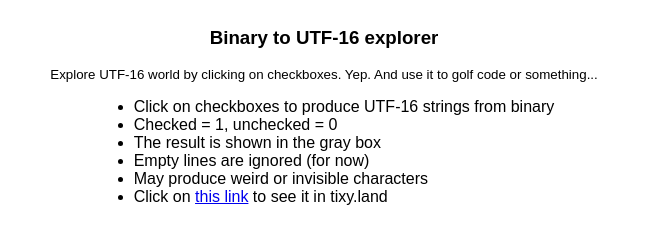
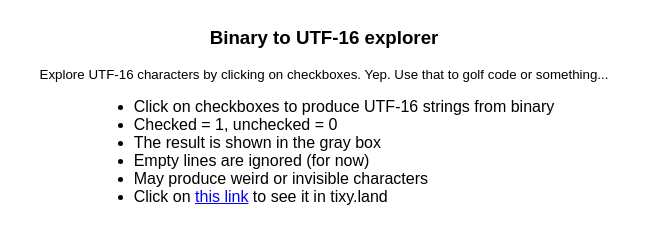
Before and after one commit to fxi/binutf, a website built with Vite: page static/index.html in a window 1280 px wide. Shown: the top 240 px of the page, 316-963 px from the left. Built offline with nearby package versions, Linux system fonts and the light colour scheme.

Commit message:
txt change

```diff
--- a/static/index.html
+++ b/static/index.html
@@ -37,7 +37,7 @@
     <div class="container">
       <h3>Binary to UTF-16 explorer</h3>
       <small
-        >Explore UTF-16 world by clicking on checkboxes. Yep. And use it to golf code
+        >Explore UTF-16 characters by clicking on checkboxes. Yep. Use that to golf code
         or something...</small
       >
       <ul>
```
